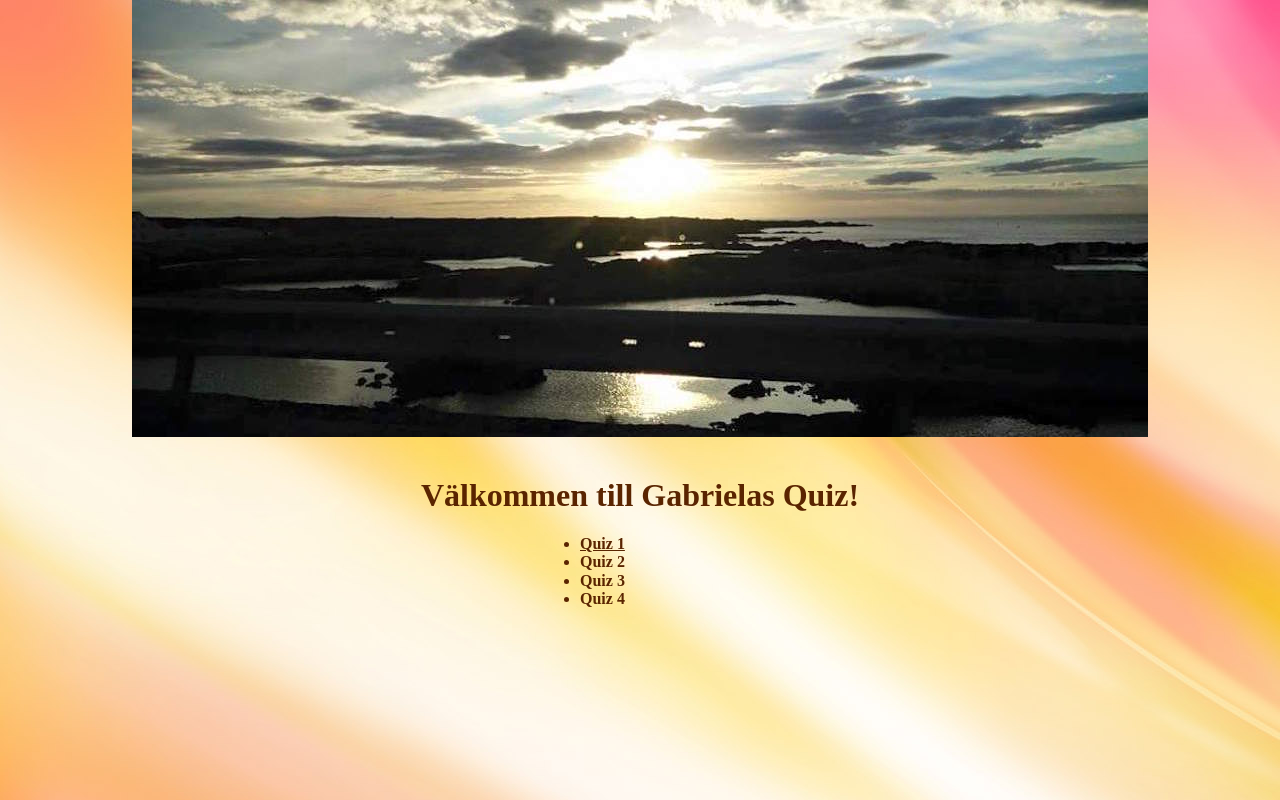
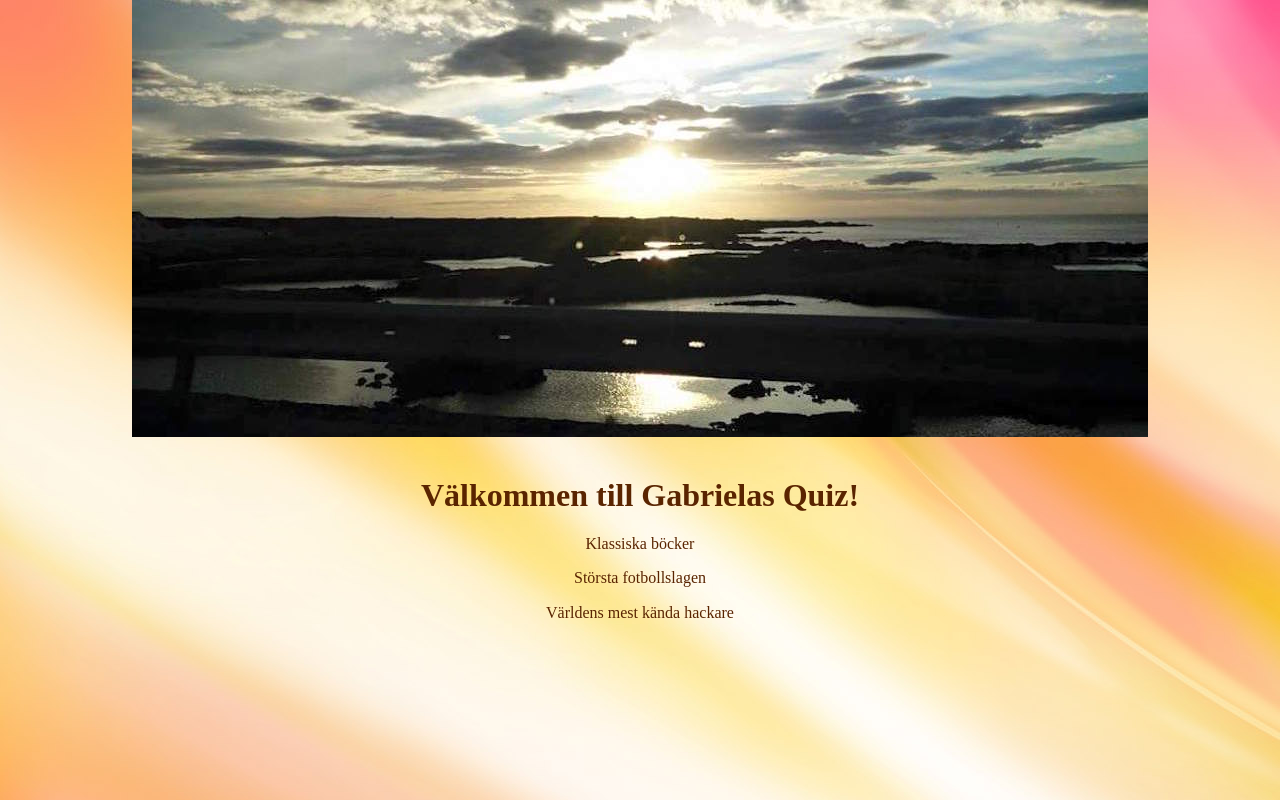
Before and after one commit to gmunnich/quizsite, a Django app: page / in a window 1280 px wide. Run offline with Django 3.2, Linux system fonts and the light colour scheme; some libraries are stand-ins or nearby versions.

Commit message:
added data

```diff
--- a/quiz/templates/quiz/startpage.html
+++ b/quiz/templates/quiz/startpage.html
@@ -20,15 +20,10 @@
 <h1>Välkommen till Gabrielas Quiz!</h1>
 
 
+{% for quiz_slug, quiz in quizzes.items %}
+	<p>{{ quiz.name }}</p>
+{% endfor %}
 
-<div class="punktlista">
-<ul>
-<li class="bold"><a href="file:///Users/gabrielamunnich/Documents/Projekt/MyQuiz/Quiz1start.html">Quiz 1</a></li>
-<li class="bold">Quiz 2</li>
-<li class="bold">Quiz 3</li>
-<li class="bold">Quiz 4</li>
-</ul>
-</div>
 
 
 </body>
--- a/quiz/views.py
+++ b/quiz/views.py
@@ -1,7 +1,30 @@
+#coding: utf-8
+
 from django.shortcuts import render
 
+quizzes = {
+	"klassiker": {
+   		"name": u"Klassiska böcker",
+	   	"description": u"Hur bra kan du dina klassiker?"
+	},
+	"fotboll": {
+	   	"name": u"Största fotbollslagen",
+	   	"description": u"Kan du dina lag?"
+	},
+	"kanda-hackare": {
+	    	"name": u"Världens mest kända hackare",
+	    	"description": u"Hackerhistoria är viktigt, kan du den?"	},
+}
+
+
+
+
 def startpage(request):
-	return render(request, "quiz/startpage.html")
+	context = {
+		"quizzes": quizzes,
+	}
+	return render(request, "quiz/startpage.html", context)
+
 
 def quiz(request):
     return render(request, "quiz/quiz.html")
```
